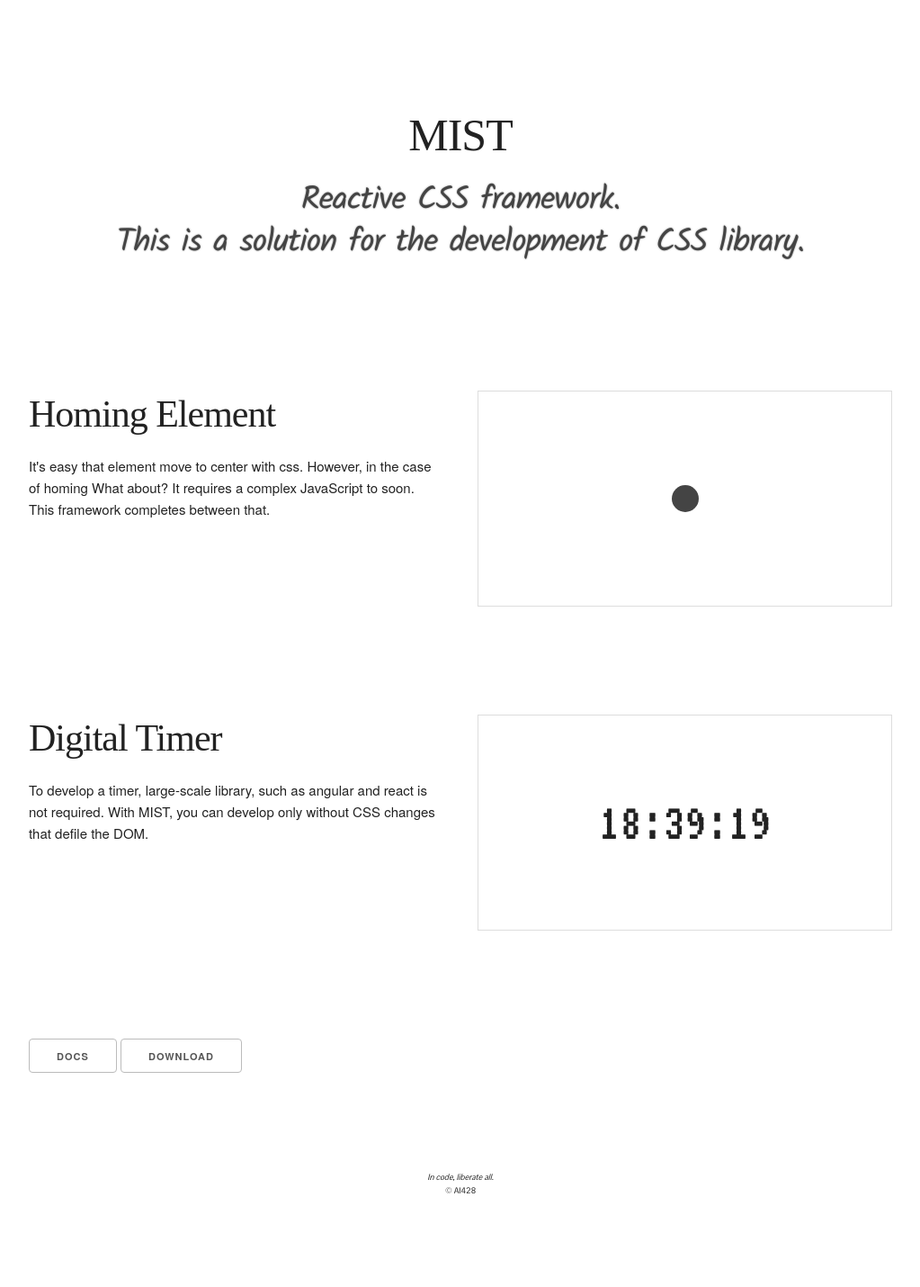
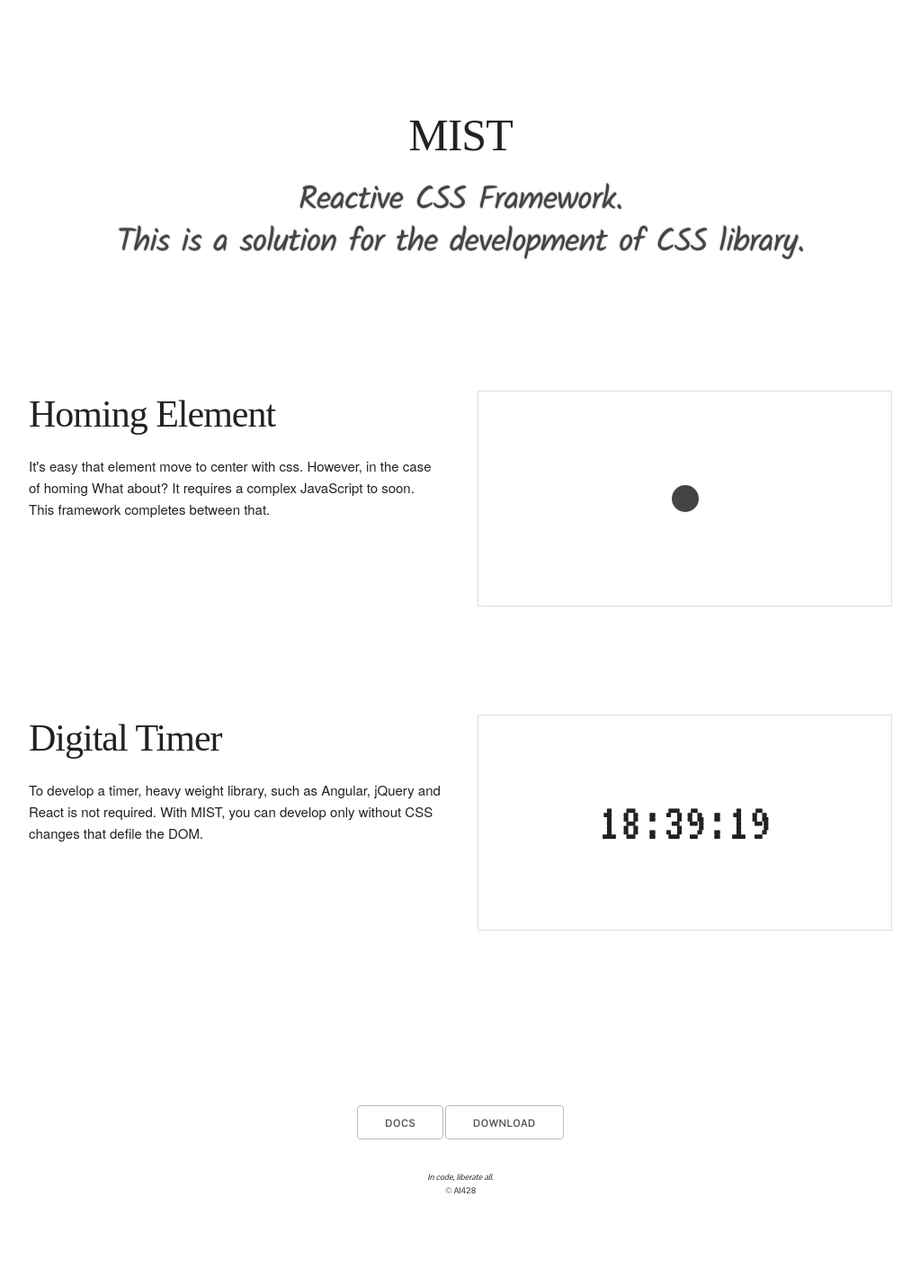
Before and after one commit to AI428/mist, a website: page index.html in a window 1280 px wide. Shown: the whole page at 90% size, without its empty margins (128-1151 px from the left). Drawn offline with Linux system fonts and the light colour scheme; a web font is replaced by a local one.

Commit message:
refactor css.

```diff
--- a/index.html
+++ b/index.html
@@ -50,6 +50,10 @@
       text-shadow: 0 0 2px #888;
     }
 
+    main > section {
+      margin-bottom: 8em;
+    }
+
     #homing,
     #timer {
       border: 1px solid #ddd;
@@ -78,17 +82,13 @@
       font-family: 'VT323';
       font-size: 4em;
     }
-
-    .row {
-      margin-bottom: 8em;
-    }
   </style>
 </head>
 
 <body>
   <header>
     <h1>MIST</h1>
-    <h3>Reactive CSS framework.
+    <h3>Reactive CSS Framework.
       <br>This is a solution for the development of CSS library.</h3>
   </header>
   <main>
@@ -104,20 +104,18 @@
     <section class='row'>
       <div class='one-half column'>
         <h2>Digital Timer</h2>
-        <p>To develop a timer, large-scale library, such as angular and react is not required. With MIST, you can develop only without CSS changes that defile the DOM.</p>
+        <p>To develop a timer, heavy weight library, such as Angular, jQuery and React is not required. With MIST, you can develop only without CSS changes that defile the DOM.</p>
       </div>
       <div id='timer' class='one-half column'>
         <div></div>
       </div>
     </section>
-    <section>
-      <p>
-        <a class='button' href='//github.com/AI428/mist'>DOCS</a>
-        <a class='button' href='//github.com/AI428/mist/releases'>DOWNLOAD</a>
-      </p>
-    </section>
   </main>
   <footer>
+    <p>
+      <a class='button' href='//github.com/AI428/mist'>DOCS</a>
+      <a class='button' href='//github.com/AI428/mist/releases'>DOWNLOAD</a>
+    </p>
     <p>
       <i>In code, liberate all.</i>
       <br>&copy; AI428
```
